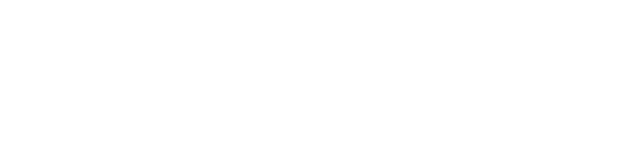
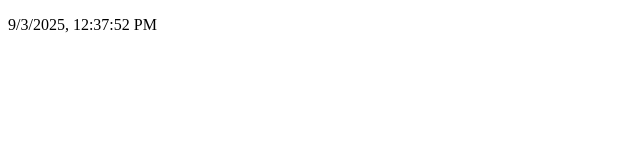
Before and after one commit to acciojob/clock-Vishalwani123, a website: page main.html in a window 1280 px wide. Shown: the whole page, without its empty margins (0-640 px from the left). Drawn offline with Linux system fonts and the light colour scheme.

Commit message:
created a submission

```diff
--- a/main.html
+++ b/main.html
@@ -8,6 +8,9 @@
 
 <body>
 	<!-- the entire body must be written by student -->
+	<div class="container">
+        <p id="timer"></p>
+    </div>
     <script type="text/javascript" src="./script.js">
 </script>
 
--- a/script.js
+++ b/script.js
@@ -1 +1,20 @@
 //your JS code here. If required.
+function updateTimer() {
+    const timerElement = document.getElementById('timer');
+    const now = new Date();
+
+    const formattedTime = now.toLocaleString('en-US', {
+        month: 'numeric',
+        day: 'numeric',
+        year: 'numeric',
+        hour: 'numeric',
+        minute: '2-digit',
+        second: '2-digit',
+        hour12: true
+    });
+
+    timerElement.textContent = formattedTime;
+}
+
+updateTimer();
+setInterval(updateTimer, 1000);
```
